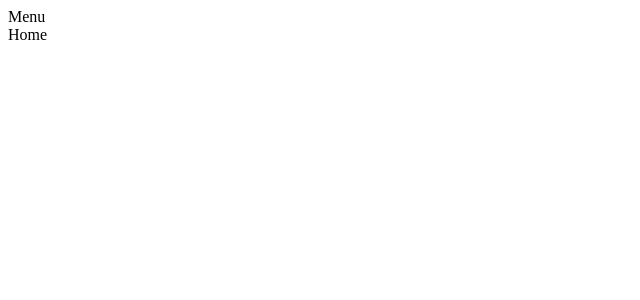
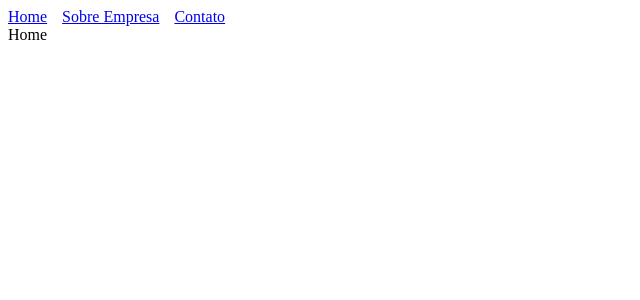
Before and after one commit to ederpbj/React-next, a Next.js app: page / in a window 1280 px wide. Shown: the top 300 px of the page, without its empty margins (0-640 px from the left). Built offline with nearby package versions, Linux system fonts and the light colour scheme.

Commit message:
linkStyle components/Menu

```diff
--- a/components/Menu.js
+++ b/components/Menu.js
@@ -1,7 +1,24 @@
+import Link from 'next/link';
+
+const linkStyle = {
+  marginRight: 15
+}
+
 const Menu = () => {
   return (
     <div>
-      Menu
+      <Link href="/" >
+        <a style={linkStyle}>Home</a>
+      </Link>
+
+      <Link href="/sobre" >
+        <a style={linkStyle}>Sobre Empresa</a>
+      </Link>
+
+      <Link href="/contato" >
+        <a style={linkStyle}>Contato</a>
+      </Link>
+
     </div>
   );
 }
```
Also changed, not shown: 1 other file (tests, documents, lock files or other folders).
